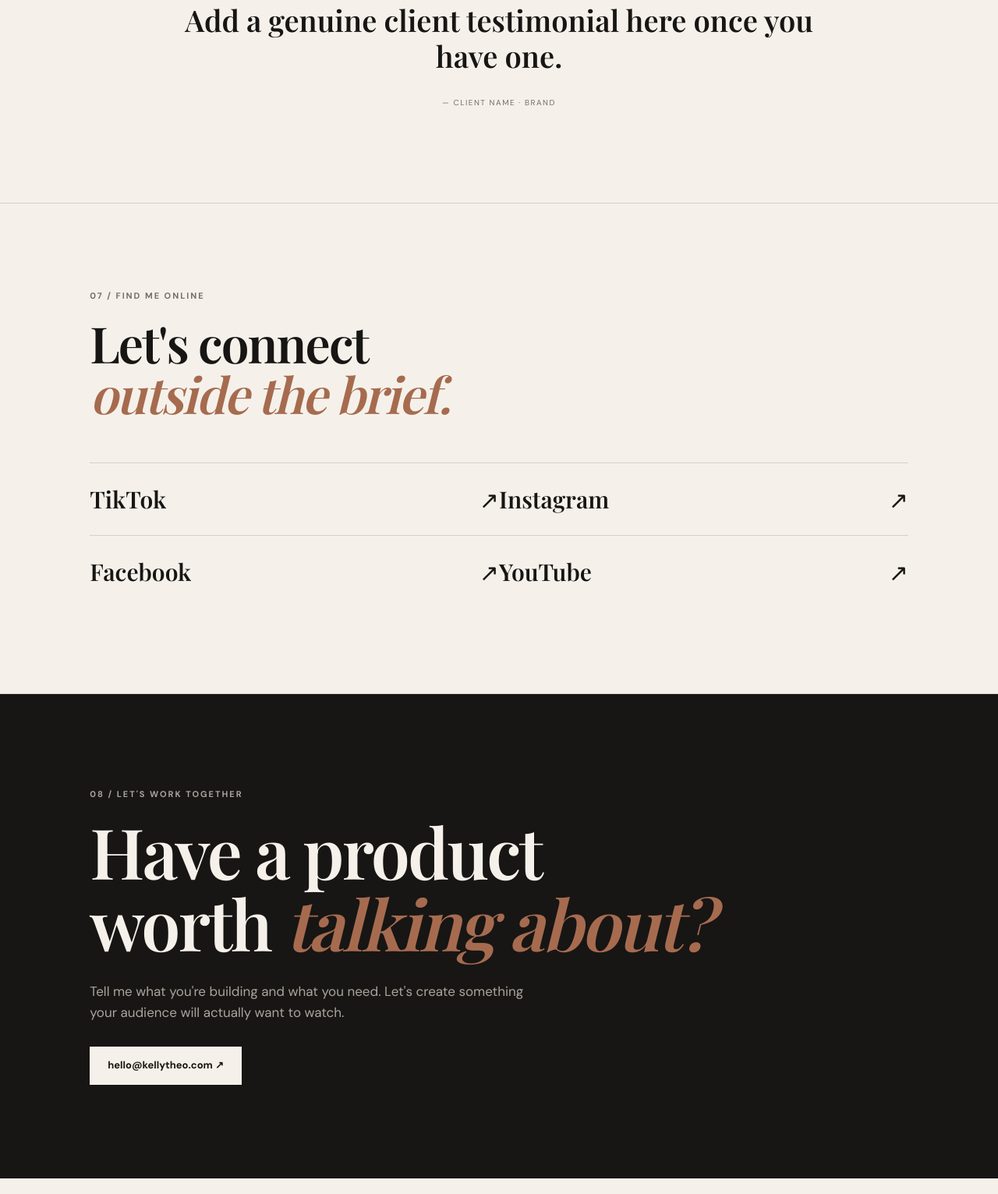
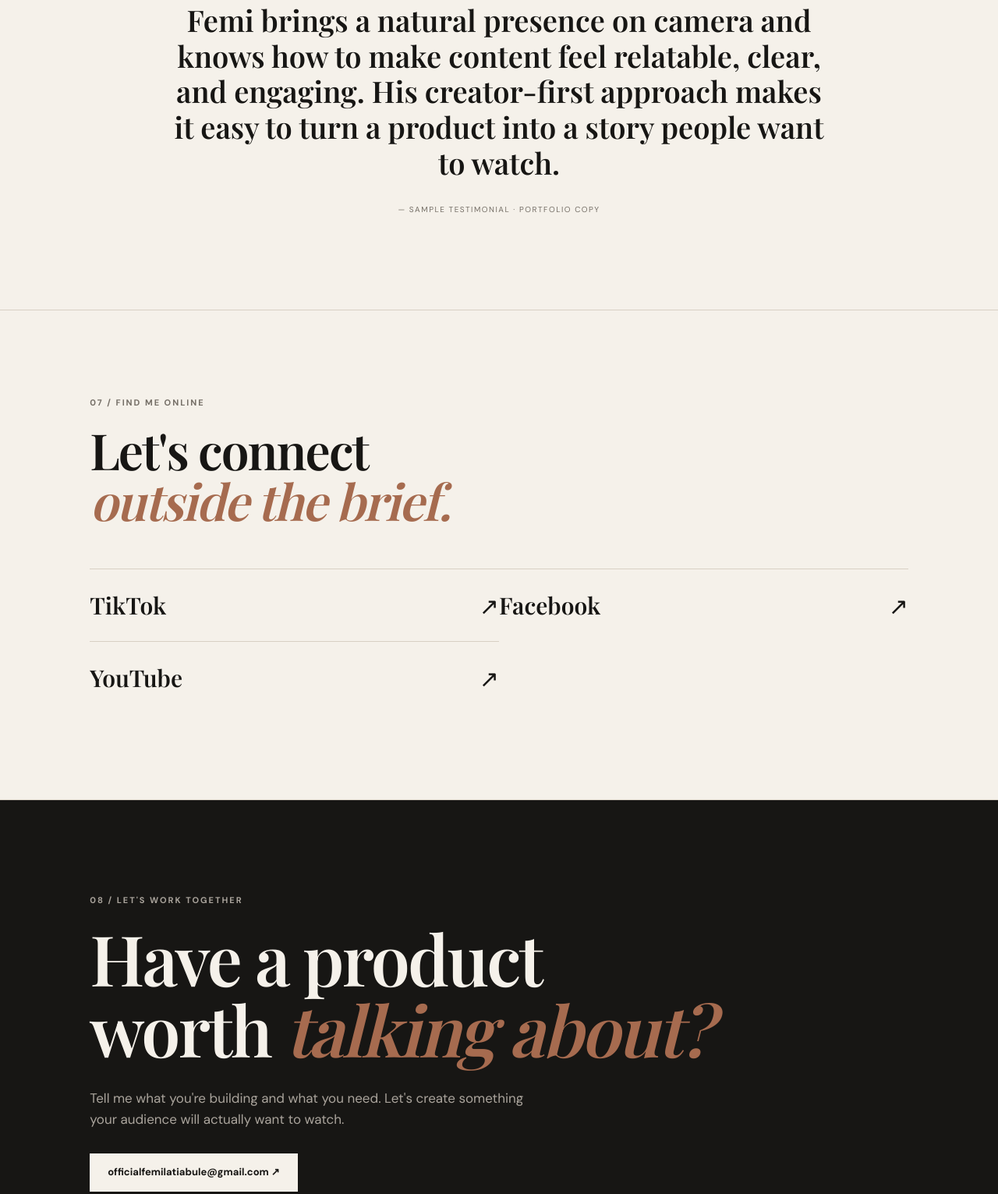
Before and after one commit to kellytheos-hub/kellytheo-portfolio, a plain HTML site: page index.html in a window 1280 px wide. Shown: the part 5470-7001 px from the top of the page at 78% size. Drawn offline with nearby package versions, Linux system fonts and the light colour scheme.

Commit message:
Update contact links and testimonial section

```diff
--- a/index.html
+++ b/index.html
@@ -86,17 +86,16 @@
 
 <section class="section testimonials">
   <div class="section-label">06 / TESTIMONIALS</div>
-  <div class="quote"><span>“</span><blockquote>Add a genuine client testimonial here once you have one.</blockquote><p>— CLIENT NAME · BRAND</p></div>
+  <div class="quote"><span>“</span><blockquote>Femi brings a natural presence on camera and knows how to make content feel relatable, clear, and engaging. His creator-first approach makes it easy to turn a product into a story people want to watch.</blockquote><p>— SAMPLE TESTIMONIAL · PORTFOLIO COPY</p></div>
 </section>
 
 <section class="section social">
   <div class="section-label">07 / FIND ME ONLINE</div>
   <h2>Let's connect<br><em>outside the brief.</em></h2>
   <div class="social-links">
-    <a href="https://www.tiktok.com/" target="_blank" rel="noopener">TikTok <span>↗</span></a>
-    <a href="https://www.instagram.com/" target="_blank" rel="noopener">Instagram <span>↗</span></a>
-    <a href="https://www.facebook.com/" target="_blank" rel="noopener">Facebook <span>↗</span></a>
-    <a href="https://www.youtube.com/" target="_blank" rel="noopener">YouTube <span>↗</span></a>
+    <a href="https://www.tiktok.com/@officialfemilatiabule" target="_blank" rel="noopener">TikTok <span>↗</span></a>
+    <a href="https://www.facebook.com/officialfemilatiabule" target="_blank" rel="noopener">Facebook <span>↗</span></a>
+    <a href="https://www.youtube.com/channel/UC8aVj4FXboAqRbUKrYDE5sQ/" target="_blank" rel="noopener">YouTube <span>↗</span></a>
   </div>
 </section>
 
@@ -104,7 +103,7 @@
   <div class="section-label">08 / LET'S WORK TOGETHER</div>
   <h2>Have a product<br>worth <em>talking about?</em></h2>
   <p>Tell me what you're building and what you need. Let's create something your audience will actually want to watch.</p>
-  <a class="btn light" href="mailto:hello@kellytheo.com">hello@kellytheo.com ↗</a>
+  <a class="btn light" href="mailto:officialfemilatiabule@gmail.com">officialfemilatiabule@gmail.com ↗</a>
 </section>
 </main>
 
```
